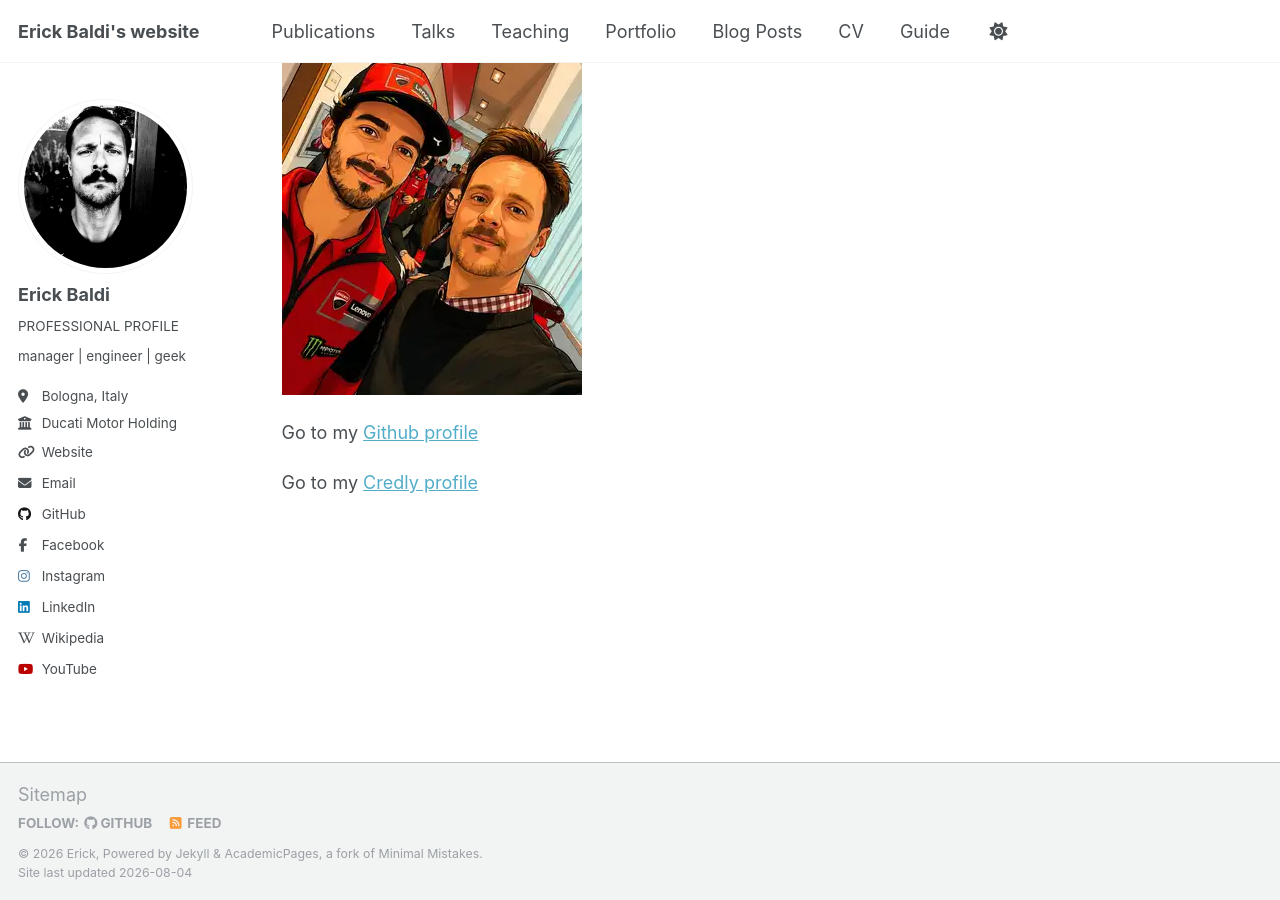
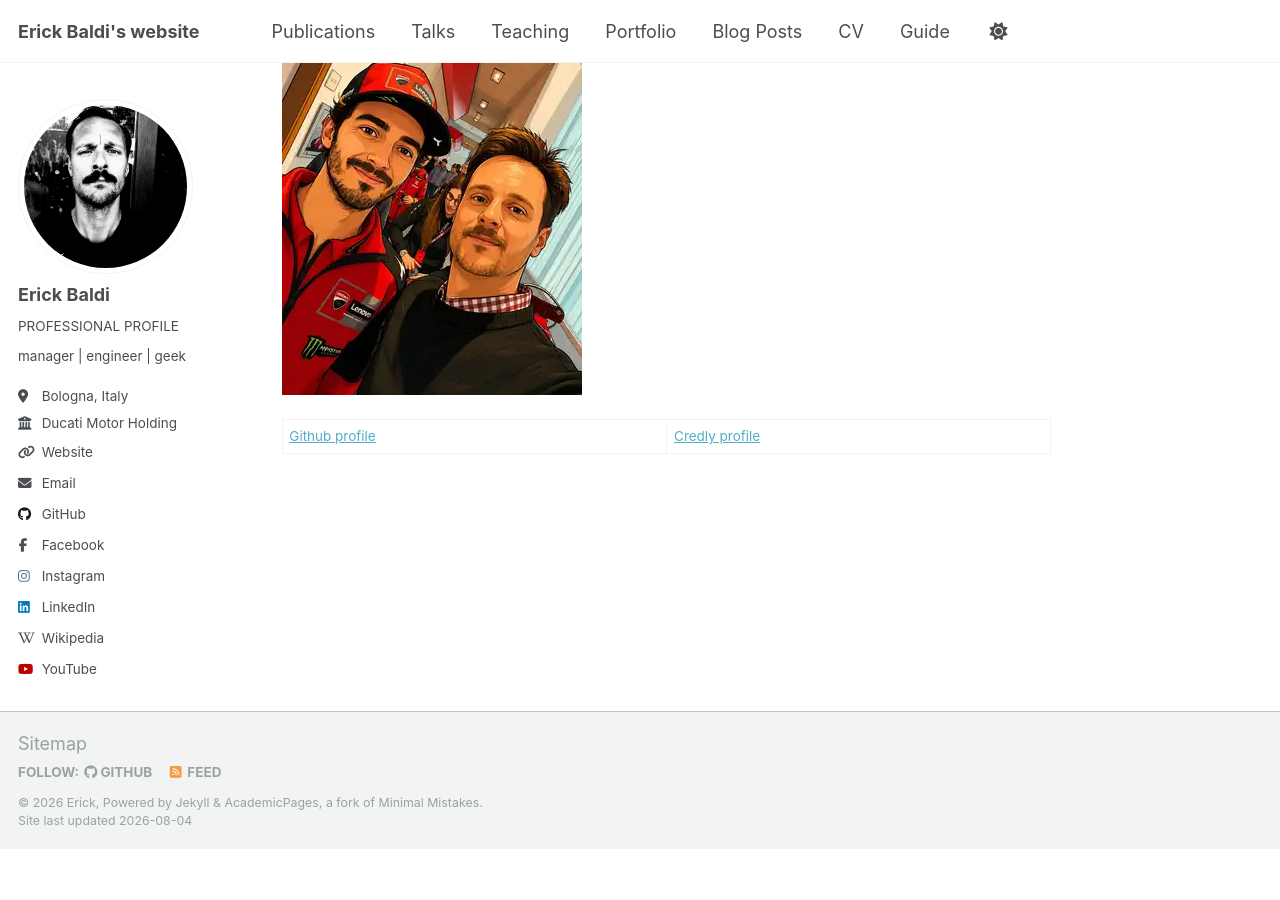
Before and after one commit to erickbaldi/erickbaldi.github.io, a Jekyll site: the page built from _pages/about.md, in a window 1280 px wide and 900 px high, scrolled down 587 px. Built offline with Jekyll 4.4.1, drawn with Linux system fonts in a browser that asks for light colours; a script that is not in the unit is left out; after the commit the page ends 1436 px from its top, so only the background shows below that.

```diff
--- a/_pages/about.md
+++ b/_pages/about.md
@@ -26,9 +26,7 @@ Here some pictures about me (AI powered):
 ![metal power!](./images/metal2.webp)
 -->
 
-Go to my [Github profile](https://github.com/erickbaldi)
-
-Go to my [Credly profile](https://www.credly.com/users/erick-baldi)
+[Github profile](https://github.com/erickbaldi) | [Credly profile](https://www.credly.com/users/erick-baldi)
 
 
 <!--
```
